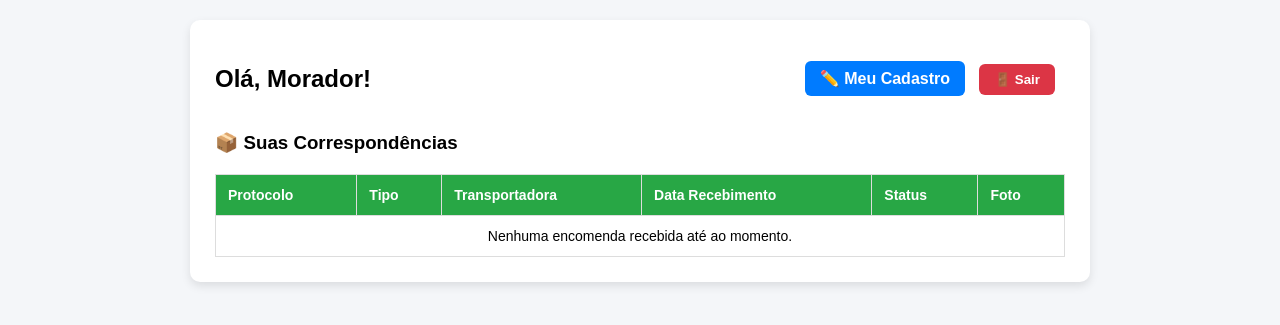
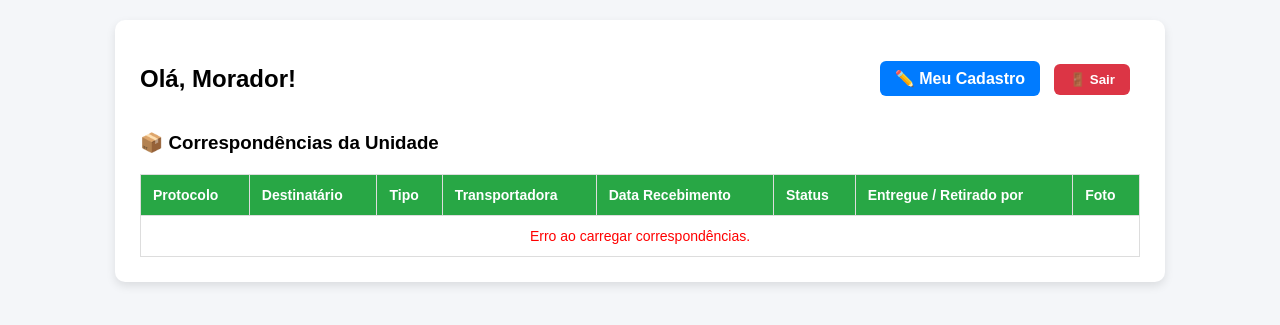
Before and after one commit to helderSilva-bit/sistema-condominio, a Flask app: page /morador in a window 1280 px wide. Shown: the top 325 px of the page. Run offline with Flask 3, Linux system fonts and the light colour scheme; the visitor is signed in with stand-in values (Sample User, id 1); data that the repository does not hold is empty.

Commit message:
Permite que todos os moradores da mesma unidade vejam todas as correspondencias do apartamento

```diff
--- a/app.py
+++ b/app.py
@@ -579,7 +579,7 @@
     conexao.close()
     return jsonify(encomendas), 200
 
-# ROTA PARA RETORNAR CORRESPONDÊNCIAS DO MORADOR LOGADO COM DETALHES DE RETIRADA
+# ROTA PARA EXIBIR TODAS AS CORRESPONDÊNCIAS DA UNIDADE (BLOCO E APARTAMENTO)
 @app.route('/api/morador/minhas-encomendas', methods=['GET'])
 def buscar_minhas_encomendas():
     morador_id = session.get('morador_id')
@@ -588,13 +588,28 @@
 
     conexao = conectar_banco()
     cursor = conexao.cursor()
+
+    # 1. Identifica o bloco e apartamento do morador logado
+    cursor.execute('SELECT bloco, apartamento FROM moradores WHERE id = ?', (morador_id,))
+    morador = cursor.fetchone()
+
+    if not morador:
+        conexao.close()
+        return jsonify({"erro": "Morador não encontrado"}), 404
+
+    bloco = morador['bloco']
+    apartamento = morador['apartamento']
+
+    # 2. Busca TODAS as encomendas do mesmo bloco e apartamento
     cursor.execute('''
         SELECT e.id, e.protocolo_anual, e.tipo_encomenda, e.empresa_entrega,
-               e.data_recebimento, e.status, e.retirado_por, e.data_retirada, e.foto_url
+               e.data_recebimento, e.status, e.retirado_por, e.data_retirada, e.foto_url,
+               m.nome as nome_destinatario
         FROM encomendas e
-        WHERE e.morador_id = ?
+        LEFT JOIN moradores m ON e.morador_id = m.id
+        WHERE e.bloco = ? AND e.apartamento = ?
         ORDER BY e.id DESC
-    ''', (morador_id,))
+    ''', (bloco, apartamento))
 
     encomendas = [dict(row) for row in cursor.fetchall()]
     conexao.close()
--- a/templates/morador.html
+++ b/templates/morador.html
@@ -6,7 +6,7 @@
     <title>Minhas Encomendas - Condomínio</title>
     <style>
         body { font-family: Arial, sans-serif; background: #f4f6f9; padding: 20px; margin: 0; }
-        .card { max-width: 850px; margin: auto; background: white; padding: 25px; border-radius: 10px; box-shadow: 0 4px 10px rgba(0,0,0,0.1); }
+        .card { max-width: 1000px; margin: auto; background: white; padding: 25px; border-radius: 10px; box-shadow: 0 4px 10px rgba(0,0,0,0.1); }
         .btn-top { padding: 8px 15px; border-radius: 6px; border: none; cursor: pointer; font-weight: bold; margin-right: 10px; text-decoration: none; display: inline-block; }
         .btn-sair { background: #dc3545; color: white; }
         .btn-edit { background: #007bff; color: white; }
@@ -15,6 +15,7 @@
         th { background: #28a745; color: white; }
         .status-pendente { color: #d9534f; font-weight: bold; }
         .status-entregue { color: #28a745; font-weight: bold; }
+        .info-retirada { font-size: 12px; color: #555; }
     </style>
 </head>
 <body>
@@ -27,21 +28,23 @@
         </div>
     </div>
 
-    <h3>📦 Suas Correspondências</h3>
+    <h3>📦 Correspondências da Unidade</h3>
 
     <table>
         <thead>
             <tr>
                 <th>Protocolo</th>
+                <th>Destinatário</th>
                 <th>Tipo</th>
                 <th>Transportadora</th>
                 <th>Data Recebimento</th>
                 <th>Status</th>
+                <th>Entregue / Retirado por</th>
                 <th>Foto</th>
             </tr>
         </thead>
         <tbody id="tb-encomendas">
-            <tr><td colspan="6" style="text-align:center;">A carregar encomendas...</td></tr>
+            <tr><td colspan="8" style="text-align:center;">Carregando encomendas...</td></tr>
         </tbody>
     </table>
 </div>
@@ -53,40 +56,47 @@
         const resM = await fetch('/api/morador/meus-dados');
         if (resM.ok) {
             const m = await resM.json();
-            document.getElementById('boas-vindas').innerText = `Olá, ${m.nome} (Apto ${m.apartamento})`;
+            document.getElementById('boas-vindas').innerText = `Olá, ${m.nome} (Bl ${m.bloco} - Apto ${m.apartamento})`;
         }
     } catch(e) { console.error(e); }
 
-    // 2. Encomendas
+    // 2. Encomendas do Apartamento
     const tb = document.getElementById('tb-encomendas');
     try {
         const resE = await fetch('/api/morador/minhas-encomendas');
         if (resE.ok) {
             const encomendas = await resE.json();
             if (!Array.isArray(encomendas) || encomendas.length === 0) {
-                tb.innerHTML = '<tr><td colspan="6" style="text-align:center;">Nenhuma encomenda recebida até ao momento.</td></tr>';
+                tb.innerHTML = '<tr><td colspan="8" style="text-align:center;">Nenhuma encomenda registrada para o seu apartamento até o momento.</td></tr>';
                 return;
             }
 
             tb.innerHTML = encomendas.map(e => {
                 let fotoBtn = e.foto_url ? `<a href="${e.foto_url}" target="_blank">📷 Ver Foto</a>` : 'Sem Foto';
                 let statusClasse = e.status === 'Pendente' ? 'status-pendente' : 'status-entregue';
+
+                let retiradoInfo = e.status === 'Entregue'
+                    ? `<b>${e.retirado_por || 'Próprio Morador'}</b><br><span class="info-retirada">${e.data_retirada || ''}</span>`
+                    : '<span style="color:#888;">Aguardando retirada</span>';
+
                 return `
                     <tr>
                         <td>#${e.protocolo_anual}</td>
+                        <td><b>${e.nome_destinatario || 'Geral/Unidade'}</b></td>
                         <td>${e.tipo_encomenda}</td>
                         <td>${e.empresa_entrega}</td>
                         <td>${e.data_recebimento}</td>
                         <td class="${statusClasse}">${e.status}</td>
+                        <td>${retiradoInfo}</td>
                         <td>${fotoBtn}</td>
                     </tr>
                 `;
             }).join('');
         } else {
-            tb.innerHTML = '<tr><td colspan="6" style="text-align:center; color:red;">Erro ao carregar correspondências.</td></tr>';
+            tb.innerHTML = '<tr><td colspan="8" style="text-align:center; color:red;">Erro ao carregar correspondências.</td></tr>';
         }
     } catch(e) {
-        tb.innerHTML = '<tr><td colspan="6" style="text-align:center; color:red;">Erro de conexão.</td></tr>';
+        tb.innerHTML = '<tr><td colspan="8" style="text-align:center; color:red;">Erro de conexão.</td></tr>';
     }
 });
 </script>
```
